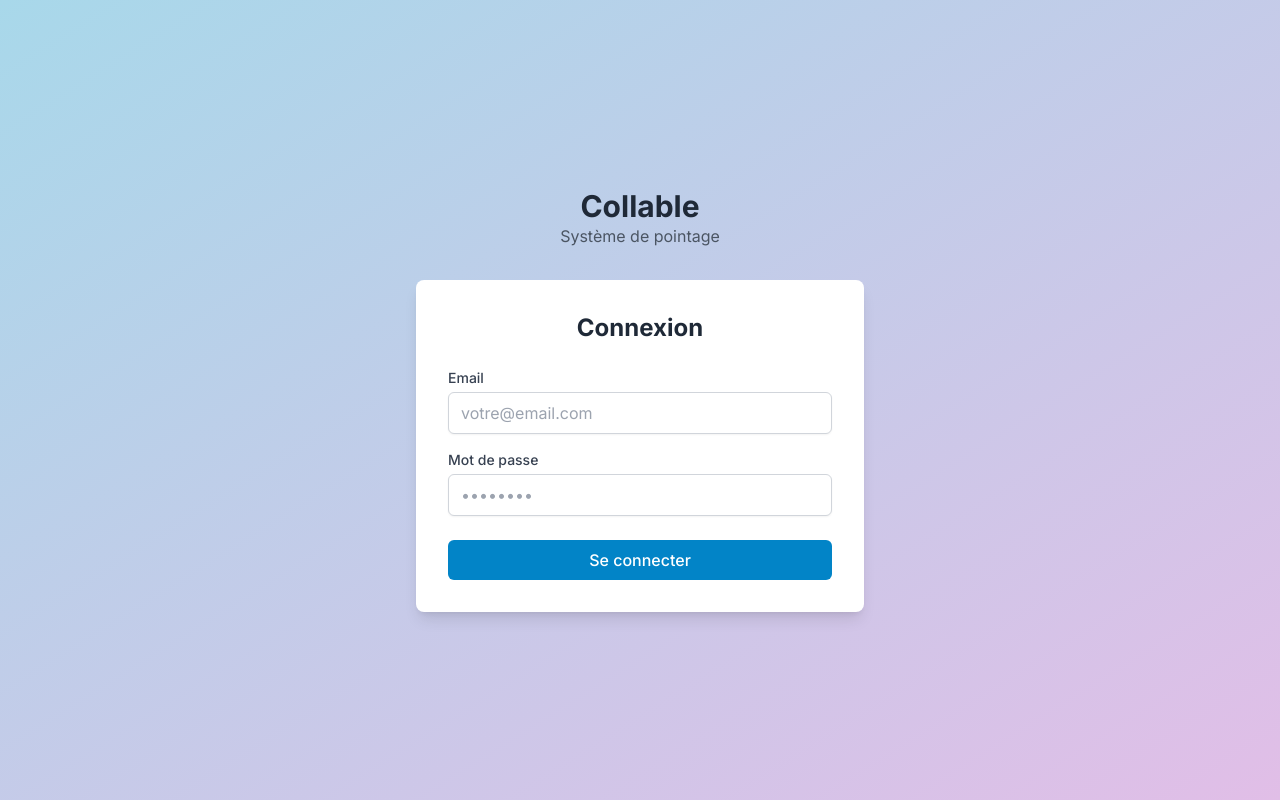
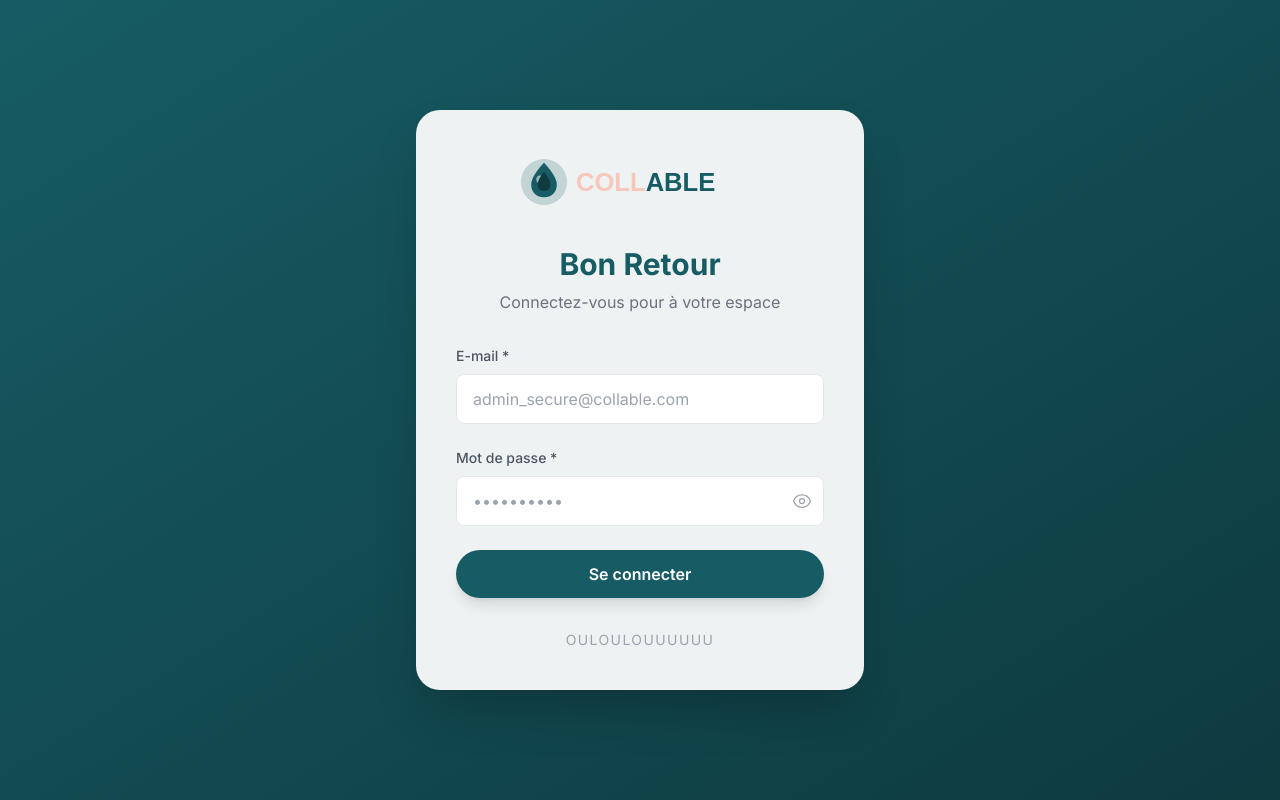
Before and after one commit to celyamehi/pointage, a React (Vite) app in the folder frontend/: page /login in a window 1280 px wide. Built offline with nearby package versions, Linux system fonts and the light colour scheme; no server answers.

Commit message:
Refonte de la page de connexion avec le nouveau design et les couleurs Collable

```diff
--- /dev/null
+++ b/frontend/src/components/Logo.jsx
@@ -0,0 +1,21 @@
+const Logo = ({ className = "h-12" }) => {
+  return (
+    <svg className={className} viewBox="0 0 200 50" fill="none" xmlns="http://www.w3.org/2000/svg">
+      {/* Icône goutte d'eau */}
+      <g transform="translate(10, 5)">
+        <circle cx="15" cy="20" r="18" fill="#175C64" opacity="0.2"/>
+        <path d="M15 5 C15 5, 5 15, 5 22 C5 28, 9 32, 15 32 C21 32, 25 28, 25 22 C25 15, 15 5, 15 5 Z" fill="#175C64"/>
+        <circle cx="12" cy="18" r="3" fill="#EEF2F2" opacity="0.6"/>
+        <path d="M15 12 C15 12, 10 18, 10 22 C10 25, 12 27, 15 27 C18 27, 20 25, 20 22 C20 18, 15 12, 15 12 Z" fill="#0E3A40"/>
+      </g>
+
+      {/* Texte COLLABLE */}
+      <text x="50" y="32" fontFamily="Arial, sans-serif" fontSize="20" fontWeight="600">
+        <tspan fill="#F7C7BB">COLL</tspan>
+        <tspan fill="#175C64">ABLE</tspan>
+      </text>
+    </svg>
+  )
+}
+
+export default Logo
--- a/frontend/src/layouts/AuthLayout.jsx
+++ b/frontend/src/layouts/AuthLayout.jsx
@@ -7,8 +7,8 @@ const AuthLayout = () => {
   // Si l'authentification est en cours de chargement, afficher un indicateur de chargement
   if (isLoading) {
     return (
-      <div className="flex items-center justify-center h-screen">
-        <div className="animate-spin rounded-full h-12 w-12 border-t-2 border-b-2 border-primary-600"></div>
+      <div className="flex items-center justify-center h-screen bg-gradient-to-br from-collable-teal to-collable-dark">
+        <div className="animate-spin rounded-full h-12 w-12 border-t-2 border-b-2 border-collable-light"></div>
       </div>
     )
   }
@@ -19,13 +19,9 @@ const AuthLayout = () => {
   }
 
   return (
-    <div className="min-h-screen bg-gradient-to-br from-pastel-blue to-pastel-purple flex items-center justify-center p-4">
+    <div className="min-h-screen bg-gradient-to-br from-collable-teal to-collable-dark flex items-center justify-center p-4">
       <div className="w-full max-w-md">
-        <div className="text-center mb-8">
-          <h1 className="text-3xl font-bold text-gray-800">Collable</h1>
-          <p className="text-gray-600">Système de pointage</p>
-        </div>
-        <div className="bg-white rounded-lg shadow-lg p-8">
+        <div className="bg-collable-light rounded-3xl shadow-2xl p-10">
           <Outlet />
         </div>
       </div>
--- a/frontend/src/pages/Login.jsx
+++ b/frontend/src/pages/Login.jsx
@@ -2,10 +2,12 @@ import { useState } from 'react'
 import { useNavigate } from 'react-router-dom'
 import { useAuth } from '../contexts/AuthContext'
 import { toast } from 'react-toastify'
+import Logo from '../components/Logo'
 
 const Login = () => {
   const [email, setEmail] = useState('')
   const [password, setPassword] = useState('')
+  const [showPassword, setShowPassword] = useState(false)
   const [isLoading, setIsLoading] = useState(false)
   const { login } = useAuth()
   const navigate = useNavigate()
@@ -42,47 +44,75 @@ const Login = () => {
 
   return (
     <div>
-      <h2 className="text-2xl font-bold text-center text-gray-800 mb-6">Connexion</h2>
+      {/* Logo */}
+      <div className="flex justify-center mb-8">
+        <Logo className="h-16" />
+      </div>
 
-      <form onSubmit={handleSubmit}>
-        <div className="mb-4">
-          <label htmlFor="email" className="label">
-            Email
+      {/* Titre */}
+      <h2 className="text-3xl font-bold text-center text-collable-teal mb-2">Bon Retour</h2>
+      <p className="text-center text-gray-500 mb-8">Connectez-vous pour à votre espace</p>
+
+      <form onSubmit={handleSubmit} className="space-y-6">
+        {/* Champ Email */}
+        <div>
+          <label htmlFor="email" className="block text-sm font-medium text-gray-600 mb-2">
+            E-mail *
           </label>
           <input
             id="email"
             type="email"
-            className="input"
+            className="w-full px-4 py-3 bg-white border border-gray-200 rounded-lg focus:outline-none focus:ring-2 focus:ring-collable-teal focus:border-transparent transition-all"
             value={email}
             onChange={(e) => setEmail(e.target.value)}
-            placeholder="votre@email.com"
+            placeholder="admin_secure@collable.com"
             required
           />
         </div>
 
-        <div className="mb-6">
-          <label htmlFor="password" className="label">
-            Mot de passe
+        {/* Champ Mot de passe */}
+        <div>
+          <label htmlFor="password" className="block text-sm font-medium text-gray-600 mb-2">
+            Mot de passe *
           </label>
+          <div className="relative">
             <input
               id="password"
-            type="password"
-            className="input"
+              type={showPassword ? "text" : "password"}
+              className="w-full px-4 py-3 bg-white border border-gray-200 rounded-lg focus:outline-none focus:ring-2 focus:ring-collable-teal focus:border-transparent transition-all pr-12"
               value={password}
               onChange={(e) => setPassword(e.target.value)}
-            placeholder="••••••••"
+              placeholder="••••••••••"
               required
             />
+            <button
+              type="button"
+              onClick={() => setShowPassword(!showPassword)}
+              className="absolute right-3 top-1/2 -translate-y-1/2 text-gray-400 hover:text-gray-600 transition-colors"
+            >
+              {showPassword ? (
+                <svg xmlns="http://www.w3.org/2000/svg" fill="none" viewBox="0 0 24 24" strokeWidth={1.5} stroke="currentColor" className="w-5 h-5">
+                  <path strokeLinecap="round" strokeLinejoin="round" d="M3.98 8.223A10.477 10.477 0 001.934 12C3.226 16.338 7.244 19.5 12 19.5c.993 0 1.953-.138 2.863-.395M6.228 6.228A10.45 10.45 0 0112 4.5c4.756 0 8.773 3.162 10.065 7.498a10.523 10.523 0 01-4.293 5.774M6.228 6.228L3 3m3.228 3.228l3.65 3.65m7.894 7.894L21 21m-3.228-3.228l-3.65-3.65m0 0a3 3 0 10-4.243-4.243m4.242 4.242L9.88 9.88" />
+                </svg>
+              ) : (
+                <svg xmlns="http://www.w3.org/2000/svg" fill="none" viewBox="0 0 24 24" strokeWidth={1.5} stroke="currentColor" className="w-5 h-5">
+                  <path strokeLinecap="round" strokeLinejoin="round" d="M2.036 12.322a1.012 1.012 0 010-.639C3.423 7.51 7.36 4.5 12 4.5c4.638 0 8.573 3.007 9.963 7.178.07.207.07.431 0 .639C20.577 16.49 16.64 19.5 12 19.5c-4.638 0-8.573-3.007-9.963-7.178z" />
+                  <path strokeLinecap="round" strokeLinejoin="round" d="M15 12a3 3 0 11-6 0 3 3 0 016 0z" />
+                </svg>
+              )}
+            </button>
+          </div>
         </div>
 
+        {/* Bouton de connexion */}
         <button
           type="submit"
-          className="btn btn-primary w-full"
+          className="w-full bg-collable-teal hover:bg-collable-dark text-white font-semibold py-3 px-4 rounded-full transition-all duration-200 shadow-lg hover:shadow-xl disabled:opacity-50 disabled:cursor-not-allowed"
           disabled={isLoading}
         >
           {isLoading ? (
             <span className="flex items-center justify-center">
-              <svg className="animate-spin -ml-1 mr-2 h-4 w-4 text-white" xmlns="http://www.w3.org/2000/svg" fill="none" viewBox="0 0 24 24">
+              <svg className="animate-spin -ml-1 mr-2 h-5 w-5 text-white" xmlns="http://www.w3.org/2000/svg" fill="none" viewBox="0 0 24 24">
                 <circle className="opacity-25" cx="12" cy="12" r="10" stroke="currentColor" strokeWidth="4"></circle>
                 <path className="opacity-75" fill="currentColor" d="M4 12a8 8 0 018-8V0C5.373 0 0 5.373 0 12h4zm2 5.291A7.962 7.962 0 014 12H0c0 3.042 1.135 5.824 3 7.938l3-2.647z"></path>
               </svg>
@@ -93,6 +123,11 @@ const Login = () => {
           )}
         </button>
       </form>
+
+      {/* Footer */}
+      <div className="mt-8 text-center">
+        <p className="text-gray-400 text-sm tracking-widest">OULOULOUUUUUU</p>
+      </div>
     </div>
   )
 }
--- a/frontend/tailwind.config.js
+++ b/frontend/tailwind.config.js
@@ -30,6 +30,12 @@ export default {
           yellow: '#fff9c4',
           purple: '#e1bee7',
         },
+        collable: {
+          peach: '#F7C7BB',
+          teal: '#175C64',
+          light: '#EEF2F2',
+          dark: '#0E3A40',
+        },
       },
     },
   },
```
Lines whose indentation alone changed are shown as unchanged.
